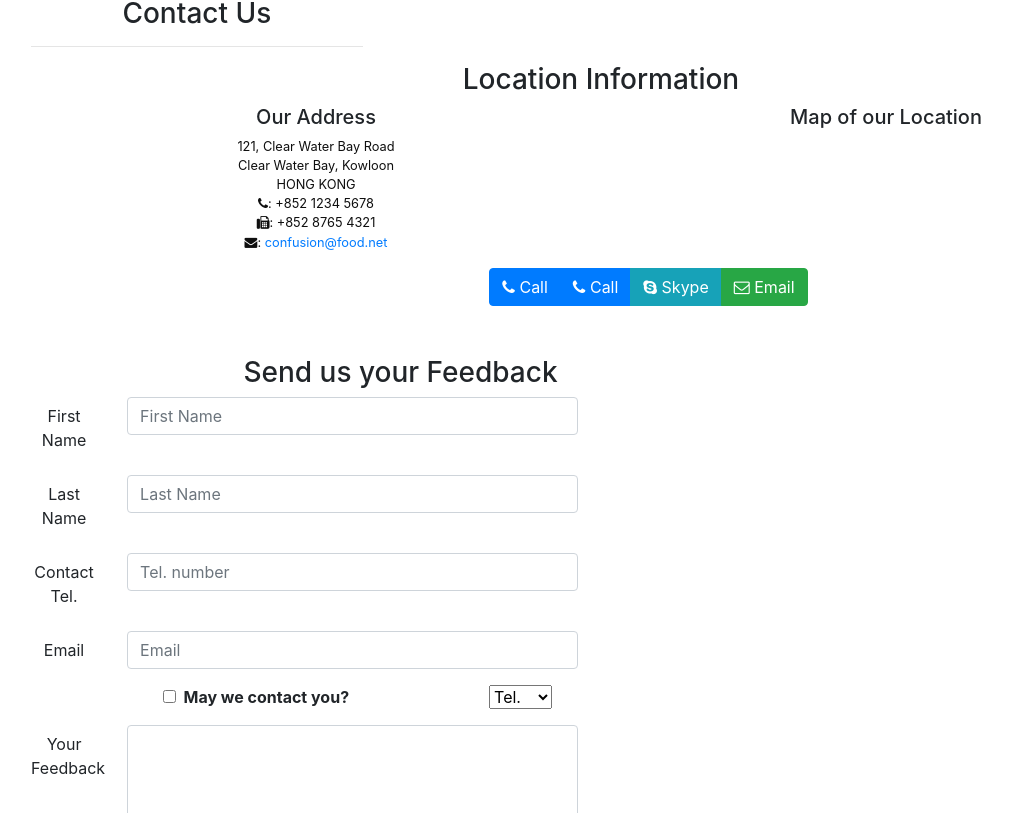
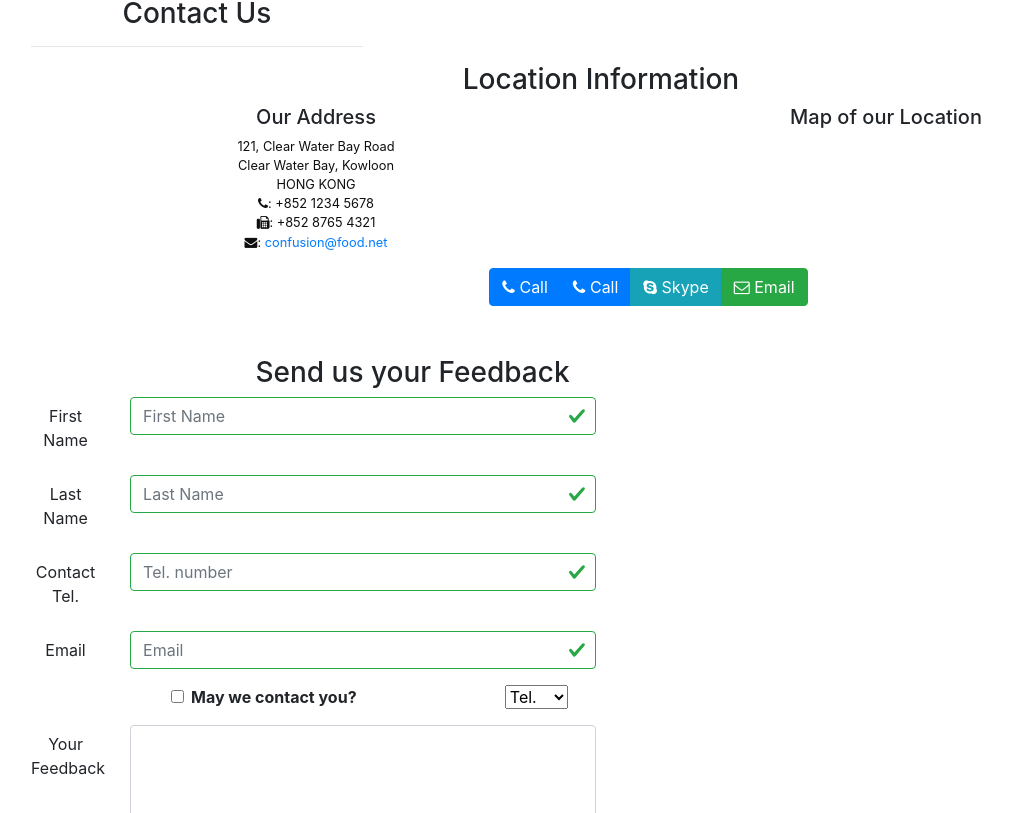
Before and after one commit to phongdang1/git-test, a React (Create React App) app in the folder my-app/: page /contactus in a window 1280 px wide. Shown: the part 319-1132 px from the top of the page, without its empty margins (39-1051 px from the left). Built offline with nearby package versions, Linux system fonts and the light colour scheme.

Commit message:
Controlled Form Validation

```diff
--- a/my-app/src/Components/ContactComponent.js
+++ b/my-app/src/Components/ContactComponent.js
@@ -1,55 +1,103 @@
 /* eslint-disable jsx-a11y/anchor-is-valid */
-import React, { Component } from 'react';
-import { Breadcrumb, BreadcrumbItem,
-            Button, Form, FormGroup, Label, Input, Col } from 'reactstrap';
-import { Link } from 'react-router-dom';
-
+import React, { Component } from "react";
+import {
+  Breadcrumb,
+  BreadcrumbItem,
+  Button,
+  Form,
+  FormGroup,
+  Label,
+  Input,
+  Col,
+} from "reactstrap";
+import { Link } from "react-router-dom";
 
 class Contact extends Component {
-
   constructor(props) {
     super(props);
 
     this.state = {
-                    firstname: '',
-                    lastname: '',
-                    telnum: '',
-                    email: '',
+      firstname: "",
+      lastname: "",
+      telnum: "",
+      email: "",
       agree: false,
-                    contactType: 'Tel.',
-                    message: ''
+      contactType: "Tel.",
+      message: "",
+      touched: {
+        firstname: false,
+        lastname: false,
+        telnum: false,
+        email: false,
+      },
     };
 
     this.handleInputChange = this.handleInputChange.bind(this);
     this.handleSubmit = this.handleSubmit.bind(this);
+    this.handleBlur = this.handleBlur.bind(this);
+  }
+  handleBlur = (field) => (evt) => {
+    this.setState({
+      touched: { ...this.state.touched, [field]: true },
+    });
+  };
 
+  validate(firstname, lastname, telnum, email) {
+    const errors = {
+      firstname: "",
+      lastname: "",
+      telnum: "",
+      email: "",
+    };
+    if (this.state.touched.firstname && firstname.length < 3)
+      errors.firstname = "First Name should be >= 3 characters";
+    else if (this.state.touched.firstname && firstname.length > 10)
+      errors.firstname = "First Name should be <= 10 characters";
+
+    if (this.state.touched.lastname && lastname.length < 3)
+      errors.lastname = "Last Name should be >= 3 characters";
+    else if (this.state.touched.lastname && lastname.length > 10)
+      errors.lastname = "Last Name should be <= 10 characters";
+    const reg = /^\d+$/;
+    if (this.state.touched.telnum && !reg.test(telnum))
+      errors.telnum = "Tel. Number should contain only numbers";
+    if (
+      this.state.touched.email &&
+      email.split("").filter((x) => x === "@").length !== 1
+    )
+      errors.email = "Email should contain a @";
+
+    return errors;
   }
 
   handleInputChange(event) {
     const target = event.target;
-                const value = target.type === 'checkbox' ? target.checked : target.value;
+    const value = target.type === "checkbox" ? target.checked : target.value;
     const name = target.name;
 
     this.setState({
-                  [name]: value
+      [name]: value,
     });
   }
 
   handleSubmit(event) {
-                console.log('Current State is: ' + JSON.stringify(this.state));
-                alert('Current State is: ' + JSON.stringify(this.state));
+    console.log("Current State is: " + JSON.stringify(this.state));
+    alert("Current State is: " + JSON.stringify(this.state));
     event.preventDefault();
   }
 
+  render() {
+    const errors = this.validate(this.state.firstname, this.state.lastname, this.state.telnum, this.state.email);
 
 
-render(){
-    return(
+    return (
       <div className="container">
         <div className="row row-content">
           <div className="row">
             <Breadcrumb>
-                <BreadcrumbItem><Link to="/home">Home</Link></BreadcrumbItem>
+              <BreadcrumbItem>
+                <Link to="/home">Home</Link>
+              </BreadcrumbItem>
               <BreadcrumbItem active>Contact Us</BreadcrumbItem>
             </Breadcrumb>
             <div className="col-12">
@@ -64,12 +112,18 @@
           <div className="col-12 col-sm-4 offset-sm-1">
             <h5>Our Address</h5>
             <address>
-                        121, Clear Water Bay Road<br />
-                        Clear Water Bay, Kowloon<br />
-                        HONG KONG<br />
-                        <i className="fa fa-phone"></i>: +852 1234 5678<br />
-                        <i className="fa fa-fax"></i>: +852 8765 4321<br />
-                        <i className="fa fa-envelope"></i>: <a href="mailto:confusion@food.net">confusion@food.net</a>
+              121, Clear Water Bay Road
+              <br />
+              Clear Water Bay, Kowloon
+              <br />
+              HONG KONG
+              <br />
+              <i className="fa fa-phone"></i>: +852 1234 5678
+              <br />
+              <i className="fa fa-fax"></i>: +852 8765 4321
+              <br />
+              <i className="fa fa-envelope"></i>:{" "}
+              <a href="mailto:confusion@food.net">confusion@food.net</a>
             </address>
           </div>
           <div className="col-12 col-sm-6 offset-sm-1">
@@ -77,10 +131,30 @@
           </div>
           <div className="col-12 col-sm-11 offset-sm-1">
             <div className="btn-group" role="group">
-                        <a role="button" className="btn btn-primary" href="tel:+85212345678"><i className="fa fa-phone"></i> Call</a>
-                        <a role="button" className="btn btn-primary" href="tel:+85212345678"><i className="fa fa-phone"></i> Call</a>
-                        <a role="button" className="btn btn-info"><i className="fa fa-skype"></i> Skype</a>
-                        <a role="button" className="btn btn-success" href="mailto:confusion@food.net"><i className="fa fa-envelope-o"></i> Email</a>
+              <a
+                role="button"
+                className="btn btn-primary"
+                href="tel:+85212345678"
+              >
+                <i className="fa fa-phone"></i> Call
+              </a>
+              <a
+                role="button"
+                className="btn btn-primary"
+                href="tel:+85212345678"
+              >
+                <i className="fa fa-phone"></i> Call
+              </a>
+              <a role="button" className="btn btn-info">
+                <i className="fa fa-skype"></i> Skype
+              </a>
+              <a
+                role="button"
+                className="btn btn-success"
+                href="mailto:confusion@food.net"
+              >
+                <i className="fa fa-envelope-o"></i> Email
+              </a>
             </div>
           </div>
           <div className="row row-content">
@@ -90,73 +164,123 @@
             <div className="col-12 col-md-9">
               <Form onSubmit={this.handleSubmit}>
                 <FormGroup row>
-                                <Label htmlFor="firstname" md={2}>First Name</Label>
+                  <Label htmlFor="firstname" md={2}>
+                    First Name
+                  </Label>
                   <Col md={10}>
-                                    <Input type="text" id="firstname" name="firstname"
+                    <Input
+                      type="text"
+                      id="firstname"
+                      name="firstname"
                       placeholder="First Name"
                       value={this.state.firstname}
-                                        onChange={this.handleInputChange} />
+                      valid={errors.firstname === ''}
+                      invalid={errors.firstname !== ''}
+                      onBlur={this.handleBlur('firstname')}
+
+                      onChange={this.handleInputChange}
+                    />
                   </Col>
                 </FormGroup>
                 <FormGroup row>
-                                <Label htmlFor="lastname" md={2}>Last Name</Label>
+                  <Label htmlFor="lastname" md={2}>
+                    Last Name
+                  </Label>
                   <Col md={10}>
-                                    <Input type="text" id="lastname" name="lastname"
+                    <Input
+                      type="text"
+                      id="lastname"
+                      name="lastname"
                       placeholder="Last Name"
                       value={this.state.lastname}
-                                        onChange={this.handleInputChange} />
+                      valid={errors.lastname === ''}
+                      invalid={errors.lastname !== ''}
+                      onBlur={this.handleBlur('lastname')}
+                      onChange={this.handleInputChange}
+                    />
                   </Col>
                 </FormGroup>
                 <FormGroup row>
-                            <Label htmlFor="telnum" md={2}>Contact Tel.</Label>
+                  <Label htmlFor="telnum" md={2}>
+                    Contact Tel.
+                  </Label>
                   <Col md={10}>
-                                    <Input type="tel" id="telnum" name="telnum"
+                    <Input
+                      type="tel"
+                      id="telnum"
+                      name="telnum"
                       placeholder="Tel. number"
                       value={this.state.telnum}
-                                        onChange={this.handleInputChange} />
+                      valid={errors.telnum === ''}
+                      invalid={errors.telnum !== ''}
+                      onBlur={this.handleBlur('telnum')}
+
+                      onChange={this.handleInputChange}
+                    />
                   </Col>
                 </FormGroup>
                 <FormGroup row>
-                                <Label htmlFor="email" md={2}>Email</Label>
+                  <Label htmlFor="email" md={2}>
+                    Email
+                  </Label>
                   <Col md={10}>
-                                    <Input type="email" id="email" name="email"
+                    <Input
+                      type="email"
+                      id="email"
+                      name="email"
                       placeholder="Email"
                       value={this.state.email}
-                                        onChange={this.handleInputChange} />
+                      valid={errors.email === ''}
+                      invalid={errors.email !== ''}
+                      onBlur={this.handleBlur('email')}
+
+                      onChange={this.handleInputChange}
+                    />
                   </Col>
                 </FormGroup>
                 <FormGroup row>
-                                <Col md={{size: 6, offset: 2}}>
+                  <Col md={{ size: 6, offset: 2 }}>
                     <FormGroup check>
                       <Label check>
-                                            <Input type="checkbox"
+                        <Input
+                          type="checkbox"
                           name="agree"
                           checked={this.state.agree}
-                                                onChange={this.handleInputChange} /> {' '}
+                          onChange={this.handleInputChange}
+                        />{" "}
                         <strong>May we contact you?</strong>
                       </Label>
                     </FormGroup>
                   </Col>
-                                <Col md={{size: 3, offset: 1}}>
-                                    <Input type="select" name="contactType"
+                  <Col md={{ size: 3, offset: 1 }}>
+                    <Input
+                      type="select"
+                      name="contactType"
                       value={this.state.contactType}
-                                            onChange={this.handleInputChange}>
+                      onChange={this.handleInputChange}
+                    >
                       <option>Tel.</option>
                       <option>Email</option>
                     </Input>
                   </Col>
                 </FormGroup>
                 <FormGroup row>
-                                <Label htmlFor="message" md={2}>Your Feedback</Label>
+                  <Label htmlFor="message" md={2}>
+                    Your Feedback
+                  </Label>
                   <Col md={10}>
-                                    <Input type="textarea" id="message" name="message"
+                    <Input
+                      type="textarea"
+                      id="message"
+                      name="message"
                       rows="12"
                       value={this.state.message}
-                                        onChange={this.handleInputChange}></Input>
+                      onChange={this.handleInputChange}
+                    ></Input>
                   </Col>
                 </FormGroup>
                 <FormGroup row>
-                                <Col md={{size: 10, offset: 2}}>
+                  <Col md={{ size: 10, offset: 2 }}>
                     <Button type="submit" color="primary">
                       Send Feedback
                     </Button>
@@ -165,11 +289,9 @@
               </Form>
             </div>
           </div>
-
         </div>
       </div>
     );
   }
-
 }
 export default Contact;
```
Lines whose indentation alone changed are shown as unchanged.
